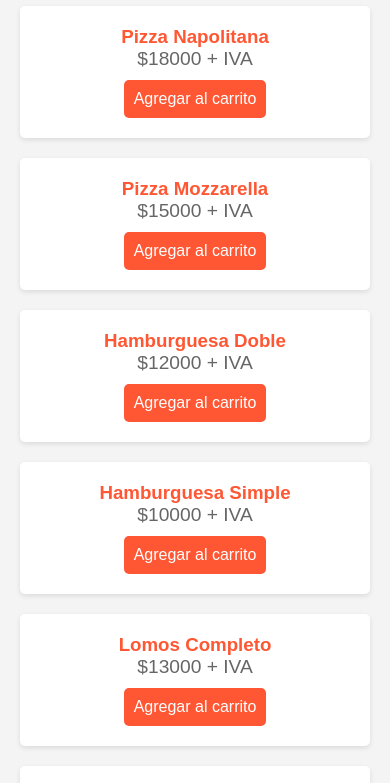
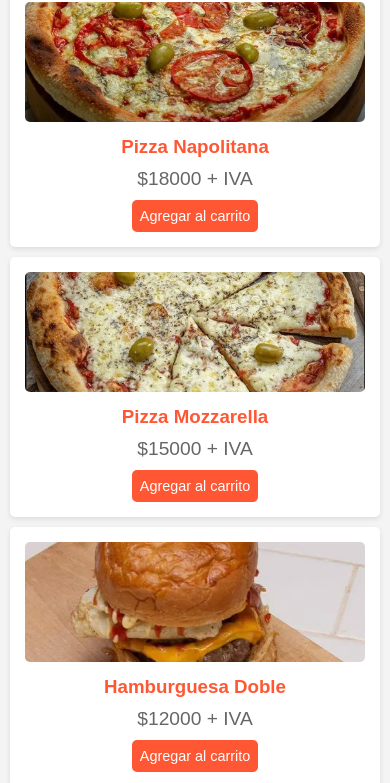
Before and after one commit to germanhb7/entregable2, a plain HTML site: page index.html in a window 390 px wide. Shown: the part 145-928 px from the top of the page. Drawn offline with Linux system fonts and the light colour scheme.

Commit message:
Actualización de la entrega 2: agrego imágenes y hago el diseño más responsivo

```diff
--- a/app.js
+++ b/app.js
@@ -22,16 +22,19 @@ const productos = [
 // Función para calcular el precio con IVA incluido
 const calcularIva = (precio) => precio * IVA;
 
-// Función para mostrar los productos disponibles
+// Función para mostrar los productos disponibles con imágenes
 const mostrarProductos = () => {
-  const contenedorProductos = document.getElementById('productos');
-  contenedorProductos.innerHTML = ''; // Limpiar cualquier contenido anterior
+  const contenedorProductos = document.querySelector('.productos-container');
+  contenedorProductos.innerHTML = '';
 
   productos.forEach((producto) => {
     const productoDiv = document.createElement('div');
     productoDiv.classList.add('producto');
 
+    const nombreImagen = producto.nombre.toLowerCase().replace(/ /g, '-') + ".jpg";
+
     const productoHTML = `
+      <img src="img/${nombreImagen}" alt="${producto.nombre}" class="producto-img">
       <h3>${producto.nombre}</h3>
       <p>$${producto.precio} + IVA</p>
       <button class="agregar-btn" data-id="${producto.id}">Agregar al carrito</button>
@@ -41,7 +44,6 @@ const mostrarProductos = () => {
     contenedorProductos.appendChild(productoDiv);
   });
 
-  // Asignar eventos de agregar al carrito
   document.querySelectorAll('.agregar-btn').forEach((btn) => {
     btn.addEventListener('click', agregarAlCarrito);
   });
--- a/index.html
+++ b/index.html
@@ -13,7 +13,9 @@
 
   <section id="productos">
     <h2>Productos Disponibles</h2>
-    <!-- Los productos se agregarán aquí mediante JS -->
+    <div class="productos-container">
+      <!-- Los productos con imágenes se agregarán aquí mediante JS -->
+    </div>
   </section>
 
   <section id="carrito">
--- a/style.css
+++ b/style.css
@@ -1,3 +1,4 @@
+/* Reset de estilos */
 * {
   margin: 0;
   padding: 0;
@@ -24,10 +25,11 @@ h2 {
   margin-top: 20px;
 }
 
-#productos {
+.productos-container {
   display: grid;
-  grid-template-columns: repeat(auto-fill, minmax(200px, 1fr));
+  grid-template-columns: repeat(auto-fill, minmax(250px, 1fr));
   gap: 20px;
+  justify-content: center;
 }
 
 .producto {
@@ -38,8 +40,16 @@ h2 {
   text-align: center;
 }
 
+.producto-img {
+  width: 100%;
+  height: 200px;
+  object-fit: cover;
+  border-radius: 5px;
+}
+
 .producto h3 {
   color: #ff5733;
+  margin: 10px 0;
 }
 
 .producto p {
@@ -78,3 +88,38 @@ select {
   border-radius: 5px;
   border: 1px solid #ccc;
 }
+
+/* RESPONSIVE DESIGN */
+@media (max-width: 768px) {
+  body {
+    padding: 10px;
+  }
+
+  .productos-container {
+    grid-template-columns: repeat(auto-fill, minmax(150px, 1fr));
+    gap: 10px;
+  }
+
+  .producto {
+    padding: 15px;
+  }
+
+  .producto-img {
+    height: 150px;
+  }
+
+  button {
+    font-size: 0.9rem;
+    padding: 8px;
+  }
+}
+
+@media (max-width: 480px) {
+  .productos-container {
+    grid-template-columns: 1fr;
+  }
+
+  .producto-img {
+    height: 120px;
+  }
+}
```
Also changed, not shown: img/empanadas.jpg (added), img/hamburguesa-doble.jpg (added), img/hamburguesa-simple.jpg (added), img/lomos-completo.jpg (added), img/lomos-simple.jpg (added), img/milanesa-con-papas.jpg (added), img/pizza-mozzarella.jpg (added), img/pizza-napolitana.jpg (added), img/tacos-de-carne.jpg (added), img/tacos-de-pollo.jpg (added), 1 other file.
